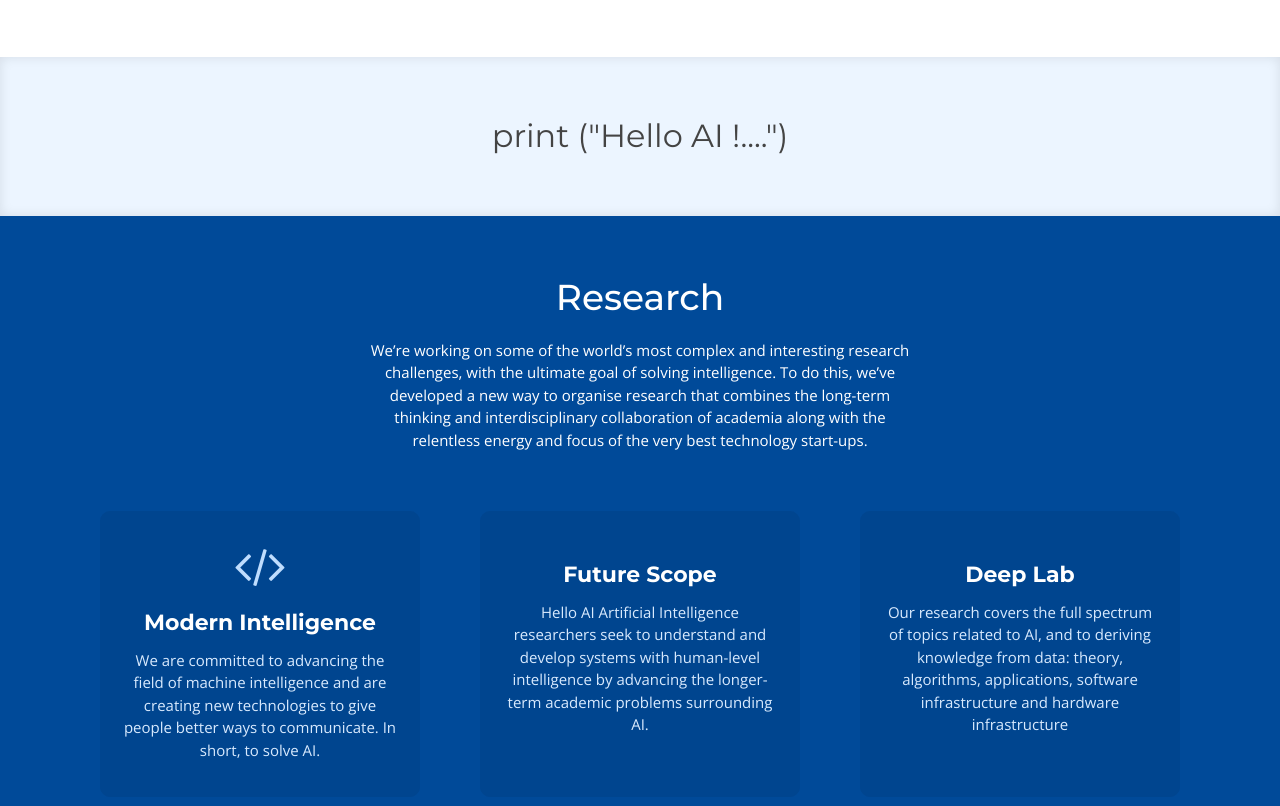
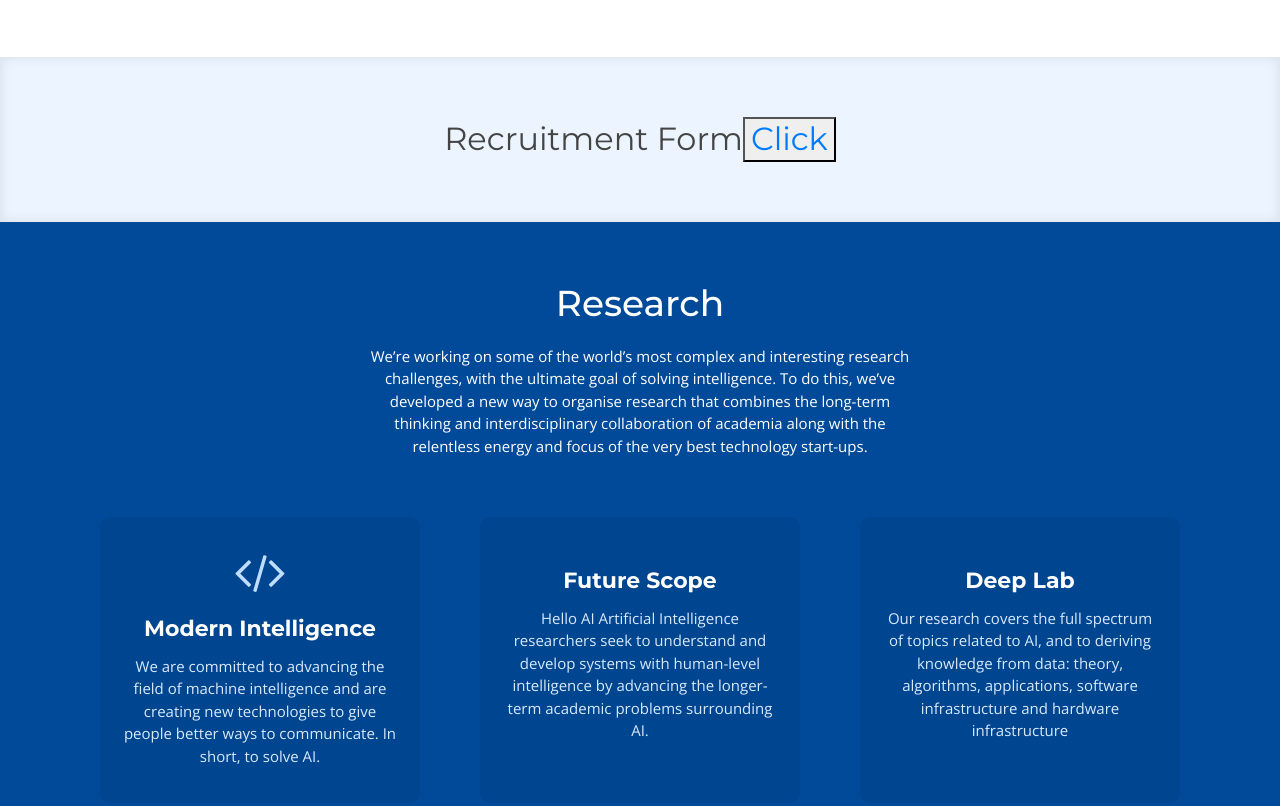
Before and after one commit to suvhradipghosh07/Hello-AI, a plain HTML site: page index.html in a window 1280 px wide. Shown: the part 1403-2209 px from the top of the page. Drawn offline with nearby package versions, Linux system fonts and the light colour scheme; some icons are missing.

Commit message:
Update index.html

```diff
--- a/index.html
+++ b/index.html
@@ -26,13 +26,6 @@
 
   <!-- Main Stylesheet File -->
   <link href="css/style.css" rel="stylesheet">
-
-  <!-- =======================================================
-    Theme Name: NewBiz
-    Theme URL: https://bootstrapmade.com/newbiz-bootstrap-business-template/
-    Author: BootstrapMade.com
-    License: https://bootstrapmade.com/license/
-  ======================================================= -->
 </head>
 
 <body>
@@ -126,7 +119,7 @@
       <div class="container">
 
         <header class="section-header">
-          <h2 align="center">print ("Hello AI !....")</h2>
+          <h2 align="center">Recruitment Form<button><a href="https://forms.gle/TBuUsqtgtHWZ94769">Click</a></button></h2>
         </header>
       </div>
     </section><!-- #services -->
```
